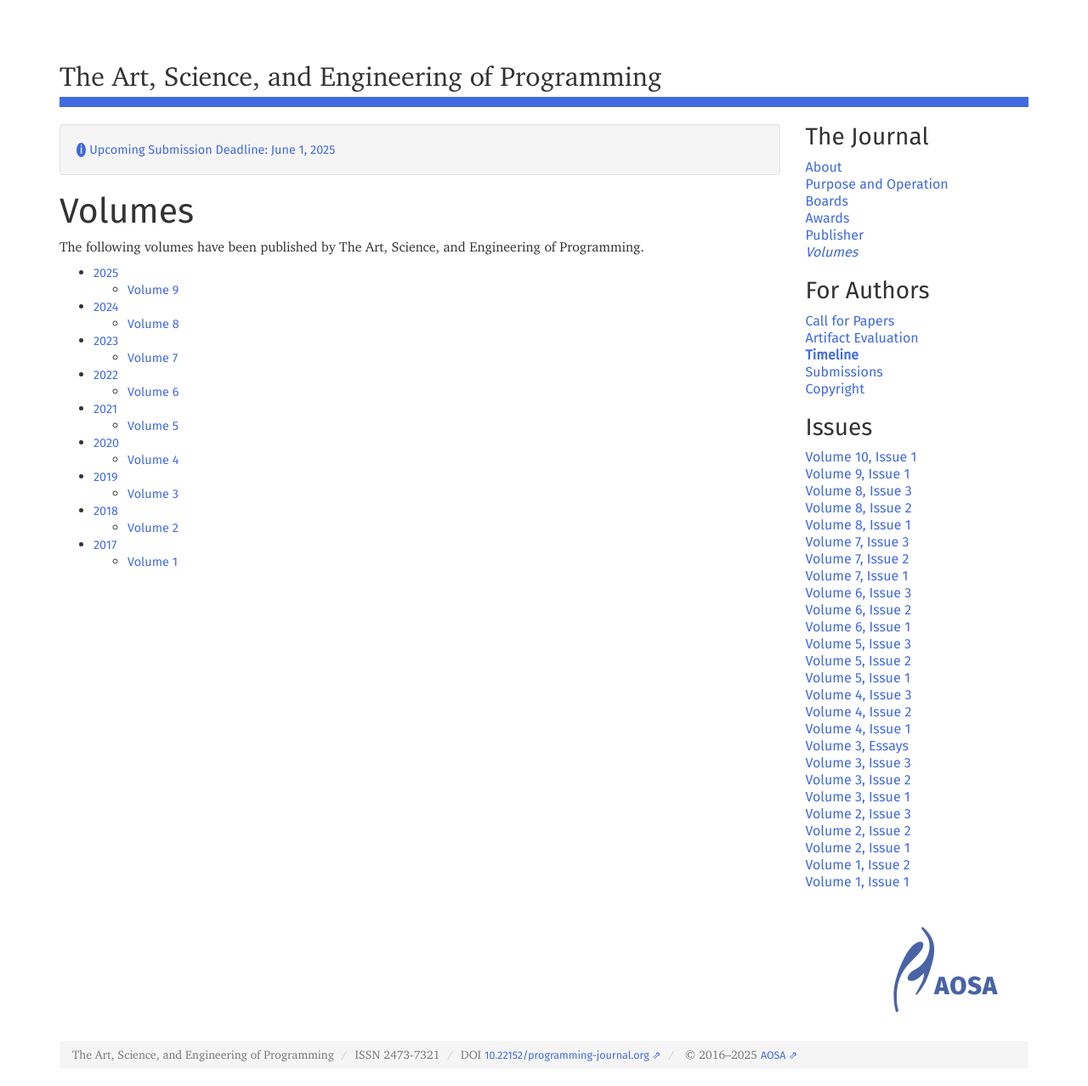
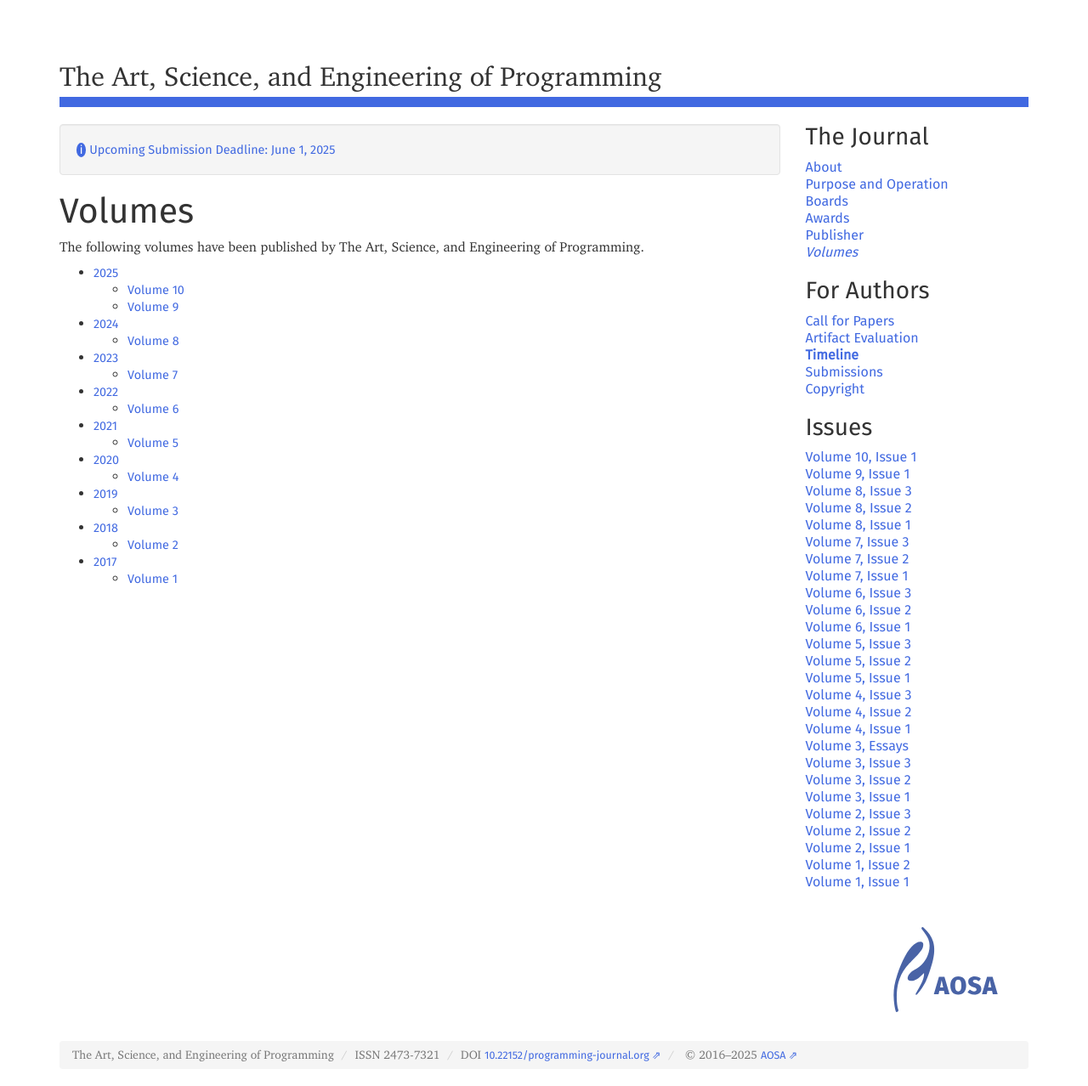
Before and after one commit to programming-journal/programming-journal.github.io, a Jekyll site: the page built from volumes/index.markdown, in a window 1280 px wide. Shown: the whole page at 85% size. Built offline with Jekyll 4.4.1, drawn with Linux system fonts in a browser that asks for light colours.

Commit message:
add vol10 to vols pg

```diff
--- a/volumes/index.markdown
+++ b/volumes/index.markdown
@@ -8,6 +8,7 @@ order: 1000
 The following volumes have been published by The Art, Science, and Engineering of Programming.
 
 * [2025](/2025)
+  * [Volume 10](/2025/10)
   * [Volume 9](/2025/9)
 * [2024](/2024)
   * [Volume 8](/2024/8)
```
